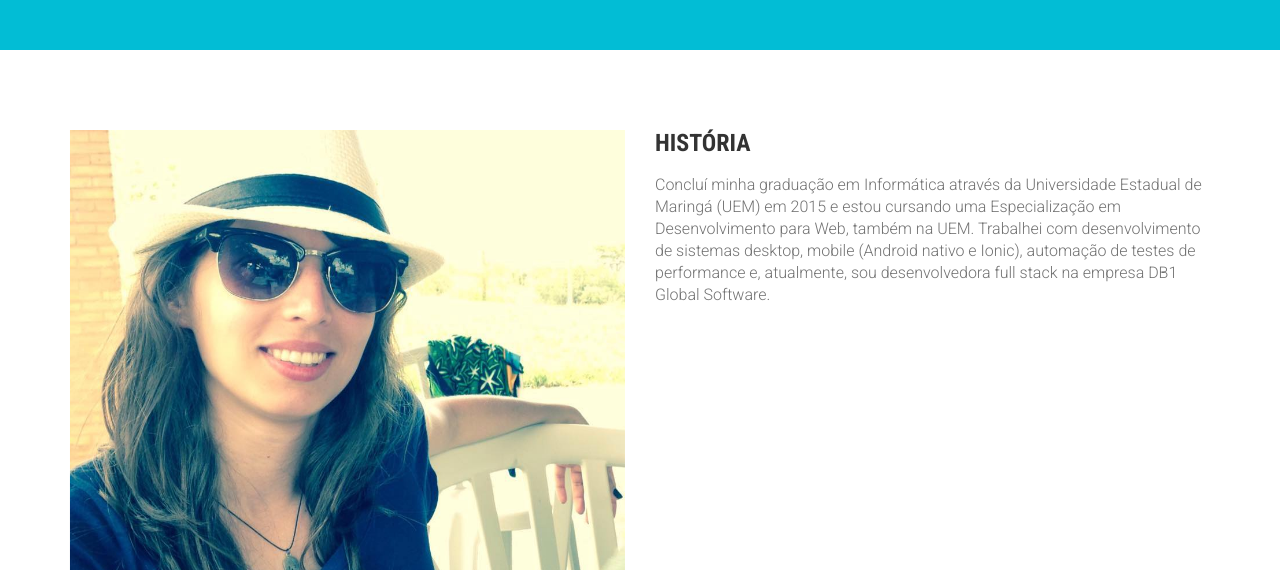
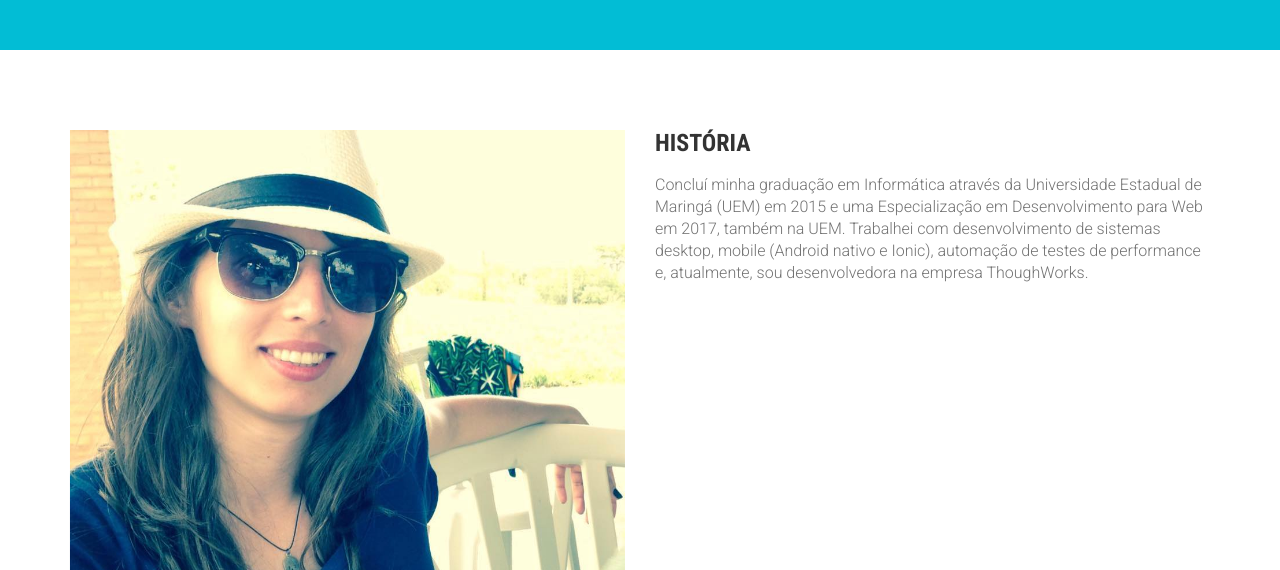
Before and after one commit to EdlaineZamora/edlainezamora.github.io, a website: page about.html in a window 1280 px wide. Shown: the part 230-800 px from the top of the page. Drawn offline with nearby package versions, Linux system fonts and the light colour scheme; files whose address does not match are found by name; a web font is replaced by a local one.

Commit message:
Updated job

```diff
--- a/about.html
+++ b/about.html
@@ -146,10 +146,10 @@
                             <h3 class="subtitle wow fadeInUp" data-wow-delay=".3s" data-wow-duration="500ms">História</h3>
                             <p  class="wow fadeInUp" data-wow-delay=".5s" data-wow-duration="500ms">
                                 Concluí minha graduação em Informática através da Universidade Estadual de Maringá (UEM) em 2015
-                                e estou cursando uma Especialização em Desenvolvimento para Web, também na UEM.
+                                e uma Especialização em Desenvolvimento para Web em 2017, também na UEM.
                                 Trabalhei com desenvolvimento de sistemas desktop, mobile (Android nativo e Ionic),
-                                automação de testes de performance e, atualmente, sou desenvolvedora full stack na
-                                empresa DB1 Global Software.
+                                automação de testes de performance e, atualmente, sou desenvolvedora na
+                                empresa ThoughWorks.
                             </p>
                         </div>
                     </div>
```
Also changed, not shown: index.html (+3 -3 lines).
